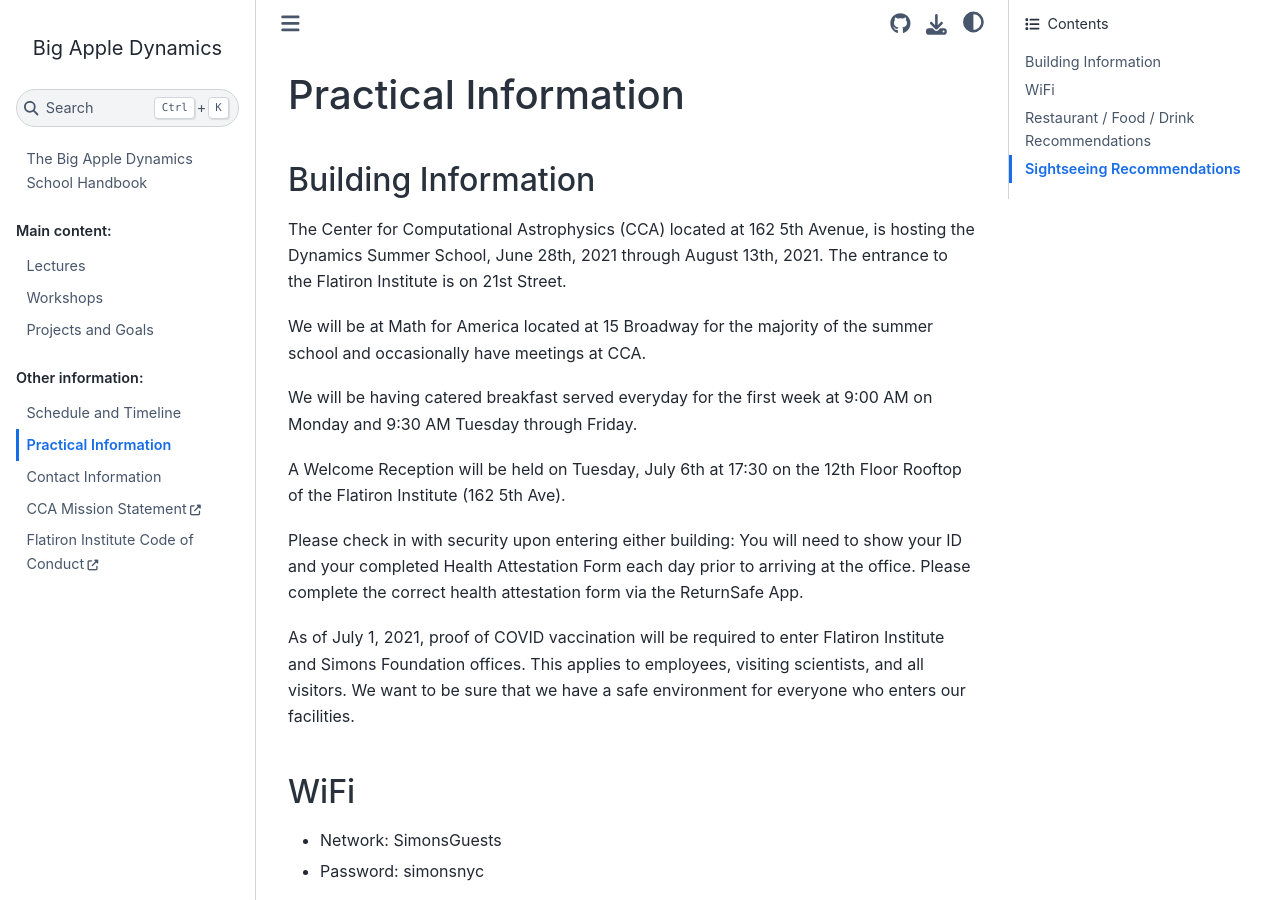
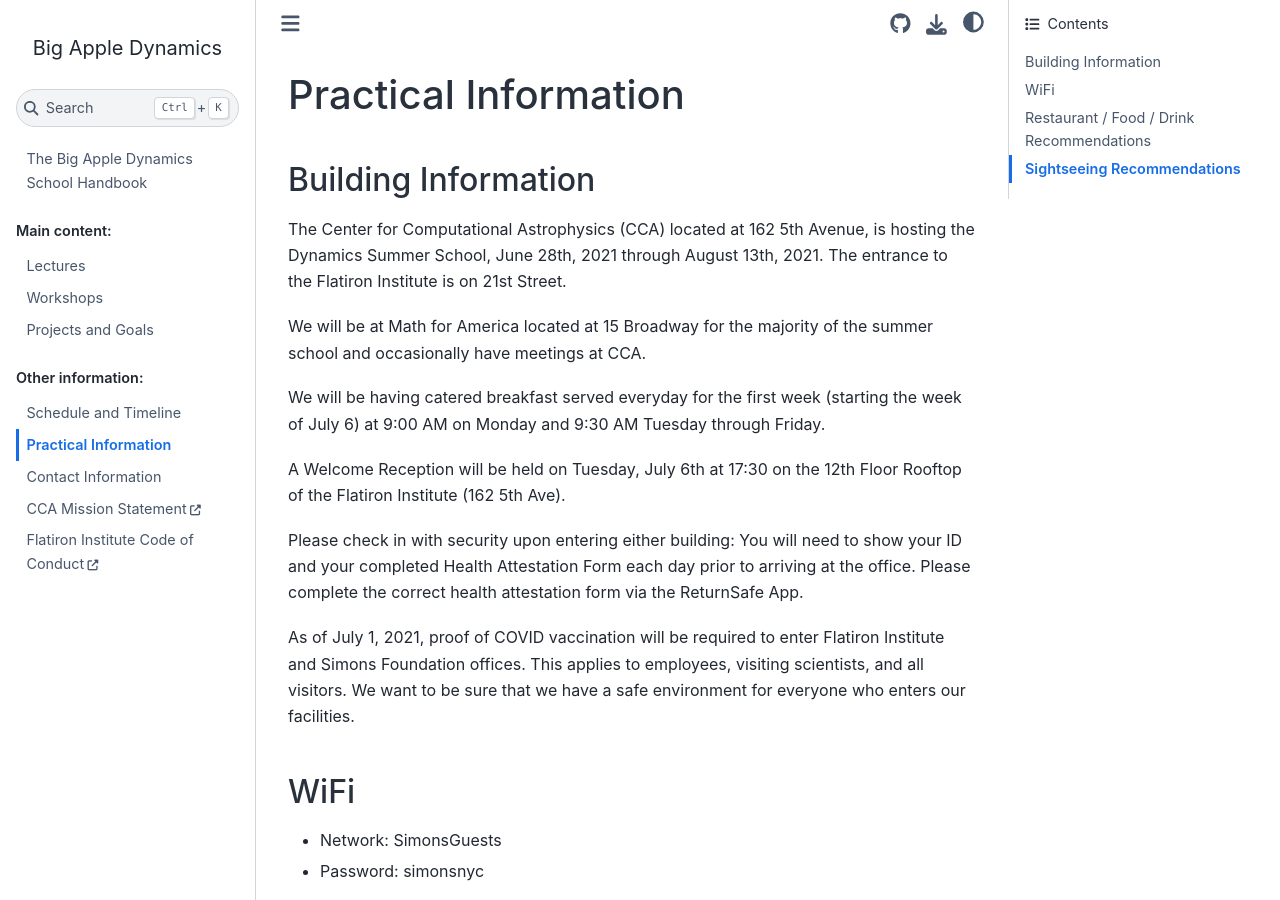
Before and after one commit to CCADynamicsGroup/SummerSchoolHandbook, a Sphinx documentation site: the page built from source/practical.rst, in a window 1280 px wide and 900 px high. Built offline with Sphinx 7.4.7 and the Sphinx Book theme 1.1.4, drawn with Linux system fonts in a browser that asks for light colours.

Commit message:
clarify week 1

```diff
--- a/source/practical.rst
+++ b/source/practical.rst
@@ -12,8 +12,8 @@ The entrance to the Flatiron Institute is on 21st Street.
 We will be at Math for America located at 15 Broadway for the majority of the
 summer school and occasionally have meetings at CCA.
 
-We will be having catered breakfast served everyday for the first week at 9:00
-AM on Monday and 9:30 AM Tuesday through Friday.
+We will be having catered breakfast served everyday for the first week (starting
+the week of July 6) at 9:00 AM on Monday and 9:30 AM Tuesday through Friday.
 
 A Welcome Reception will be held on Tuesday, July 6th at 17:30 on the 12th Floor
 Rooftop of the Flatiron Institute (162 5th Ave).
```
